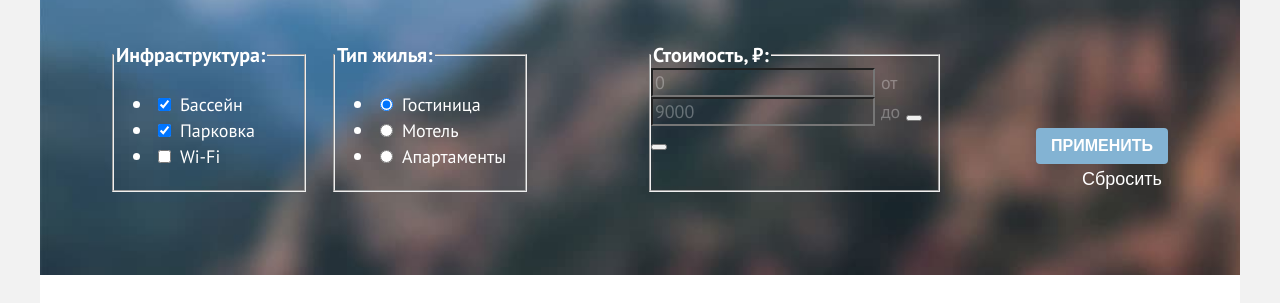
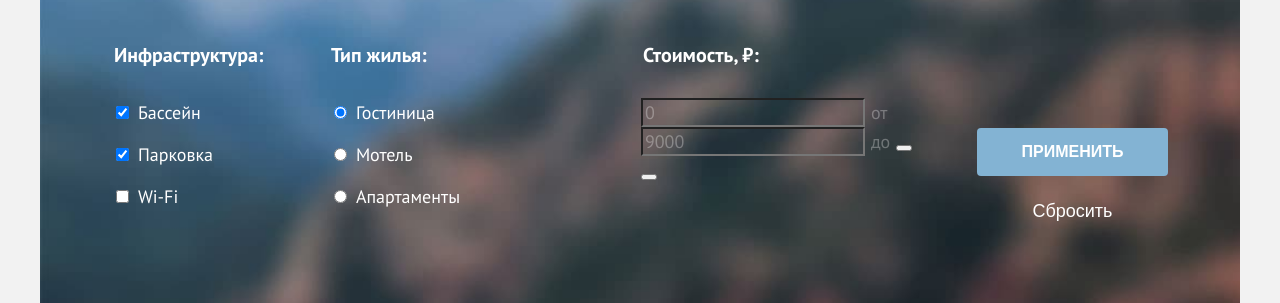
Before and after one commit to korbakova12/sedona25, a plain HTML site: page catalog.html in a window 1280 px wide. Shown: the part 202-505 px from the top of the page. Drawn offline with Linux system fonts and the light colour scheme.

Commit message:
Задает стили для кнопок в форме на странице каталога

```diff
--- a/css/style.css
+++ b/css/style.css
@@ -524,6 +524,17 @@ body {
   margin: 0;
   margin-right: 27px;
   padding: 0;
+  border: none;
+}
+
+.filter-list {
+  margin: 0;
+  padding: 0;
+  list-style-type: none;
+}
+
+.filter-item {
+  margin-bottom: 16px;
 }
 
 .filter-price {
@@ -532,6 +543,7 @@ body {
 }
 
 .filter-title {
+  margin-bottom: 30px;
   font-size: 20px;
   line-height: 26px;
   font-weight: 700;
@@ -563,15 +575,40 @@ body {
 .filter-buttons {
   align-self: flex-end;
   margin-left: auto;
-  text-align: right;
+}
+
+.filter-button {
+  min-width: 191px;
+  margin-bottom: 20px;
+  padding: 16px 15px;
+  line-height: 16px;
+}
+
+.filter-button:focus {
+  outline: 3px solid #ffffff;
+  background-color: #68a2ca;
 }
 
 .filter-button-reset {
+  min-width: 191px;
   font-size: 18px;
   line-height: 23px;
   color: inherit;
   background-color: transparent;
   border: none;
+  cursor: pointer;
+}
+
+.filter-button-reset:hover {
+  opacity: 0.6;
+}
+
+.filter-button-reset:focus {
+  outline: 3px solid #83b3d3;
+}
+
+.filter-button-reset:active {
+  opacity: 0.3;
 }
 
 /* Каталог */
```
